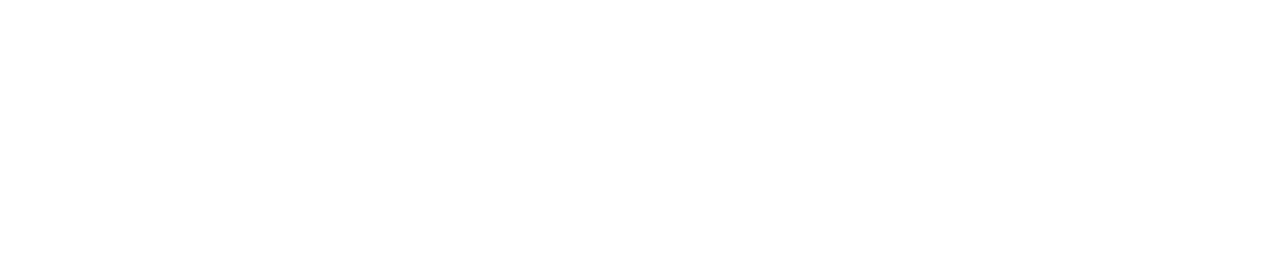
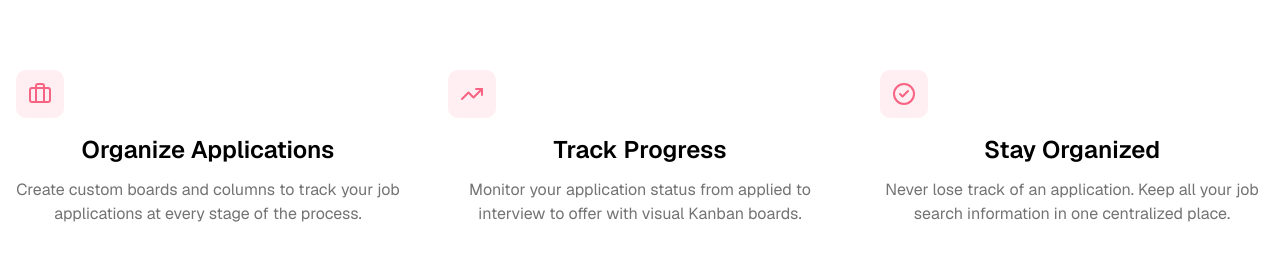
Before and after one commit to MChoir24/job-application-tracker, a Next.js app: page / in a window 1280 px wide. Shown: the part 1444-1704 px from the top of the page. Before the commit the page ends 1417 px from the top, so only its background shows below. Built offline with nearby package versions, Linux system fonts and the light colour scheme.

Commit message:
Refactor code structure for improved readability and maintainability

```diff
--- a/app/page.tsx
+++ b/app/page.tsx
@@ -1,7 +1,6 @@
 import ImageCarousel from "@/components/image-carousel/image-carousel";
 import { Button } from "@/components/ui/button";
-import { ArrowRight, ChevronLeft, ChevronRight } from "lucide-react";
-import Image from "next/image";
+import { ArrowRight, Briefcase, CheckCircle2, TrendingUp } from "lucide-react";
 import Link from "next/link";
 
 export default function Home() {
@@ -35,6 +34,50 @@
         </section>
         {/* Hero Image Section */}
         <ImageCarousel />
+
+        {/* Features Section */}
+        <section className="border-t bg-white py-24">
+          <div className="container mx-auto px-4">
+            <div className="grid gap-12 md:grid-cols-3  text-center">
+              <div className="flex flex-col">
+                <div className="mb-4 inline-flex h-12 w-12 items-center justify-center rounded-lg bg-primary/10">
+                  <Briefcase className="h-6 w-6 text-primary" />
+                </div>
+                <h3 className="mb-3 text-2xl font-semibold text-black">
+                  Organize Applications
+                </h3>
+                <p className="text-muted-foreground">
+                  Create custom boards and columns to track your job
+                  applications at every stage of the process.
+                </p>
+              </div>
+              <div className="flex flex-col">
+                <div className="mb-4 inline-flex h-12 w-12 items-center justify-center rounded-lg bg-primary/10">
+                  <TrendingUp className="h-6 w-6 text-primary" />
+                </div>
+                <h3 className="mb-3 text-2xl font-semibold text-black">
+                  Track Progress
+                </h3>
+                <p className="text-muted-foreground">
+                  Monitor your application status from applied to interview to
+                  offer with visual Kanban boards.
+                </p>
+              </div>
+              <div className="flex flex-col">
+                <div className="mb-4 inline-flex h-12 w-12 items-center justify-center rounded-lg bg-primary/10">
+                  <CheckCircle2 className="h-6 w-6 text-primary" />
+                </div>
+                <h3 className="mb-3 text-2xl font-semibold text-black">
+                  Stay Organized
+                </h3>
+                <p className="text-muted-foreground">
+                  Never lose track of an application. Keep all your job search
+                  information in one centralized place.
+                </p>
+              </div>
+            </div>
+          </div>
+        </section>
       </main>
     </div>
   );
--- a/components/image-carousel/image-carousel.tsx
+++ b/components/image-carousel/image-carousel.tsx
@@ -1,6 +1,5 @@
 "use client";
 
-import { cn } from "@/lib/utils";
 import { ChevronLeft, ChevronRight } from "lucide-react";
 import Image from "next/image";
 import { useCallback, useEffect, useState } from "react";
--- /dev/null
+++ b/lib/db.ts
@@ -0,0 +1,48 @@
+import mongoose from "mongoose";
+
+const MONGODB_URI = process.env.MONGODB_URI;
+
+interface MongooseCache {
+  conn: typeof mongoose | null;
+  promise: Promise<typeof mongoose> | null;
+}
+
+declare global {
+  var mongoose: MongooseCache | undefined;
+}
+
+// eslint-disable-next-line prefer-const
+let cached: MongooseCache = global.mongoose || { conn: null, promise: null };
+
+if (!global.mongoose) {
+  global.mongoose = cached;
+}
+
+async function dbConnect() {
+  if (!MONGODB_URI) {
+    throw new Error("Please define the MONGODB_URI environment variable");
+  }
+  if (cached.conn) {
+    return cached.conn;
+  }
+
+  if (!cached.promise) {
+    const opts = {
+      bufferCommands: false,
+    };
+    cached.promise = mongoose.connect(MONGODB_URI, opts).then((mongoose) => {
+      cached.conn = mongoose;
+      return mongoose;
+    });
+  }
+
+  try {
+    cached.conn = await cached.promise;
+  } catch (error) {
+    cached.promise = null;
+    throw error;
+  }
+  return cached.conn;
+}
+
+export default dbConnect;
--- a/package.json
+++ b/package.json
@@ -10,9 +10,12 @@
   },
   "dependencies": {
     "@base-ui/react": "^1.4.0",
+    "better-auth": "^1.6.5",
     "class-variance-authority": "^0.7.1",
     "clsx": "^2.1.1",
     "lucide-react": "^1.8.0",
+    "mongodb": "^7.2.0",
+    "mongoose": "^9.5.0",
     "next": "16.2.3",
     "react": "19.2.4",
     "react-dom": "19.2.4",
```
Also changed, not shown: 1 other file (tests, documents, lock files or other folders).
